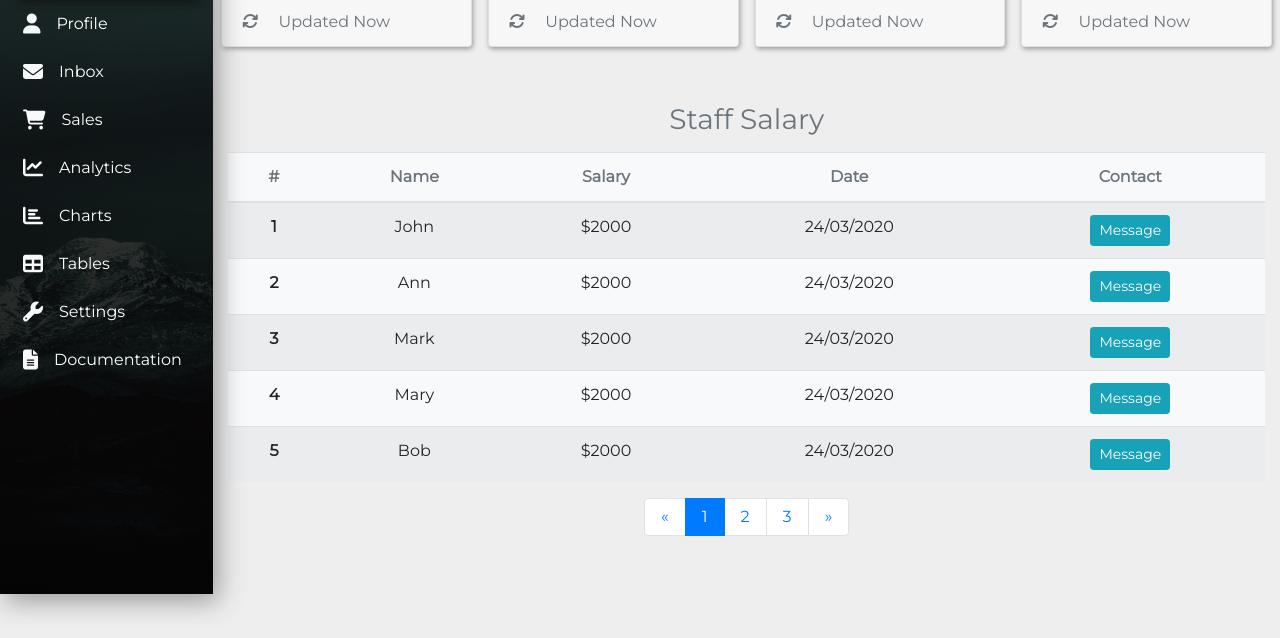
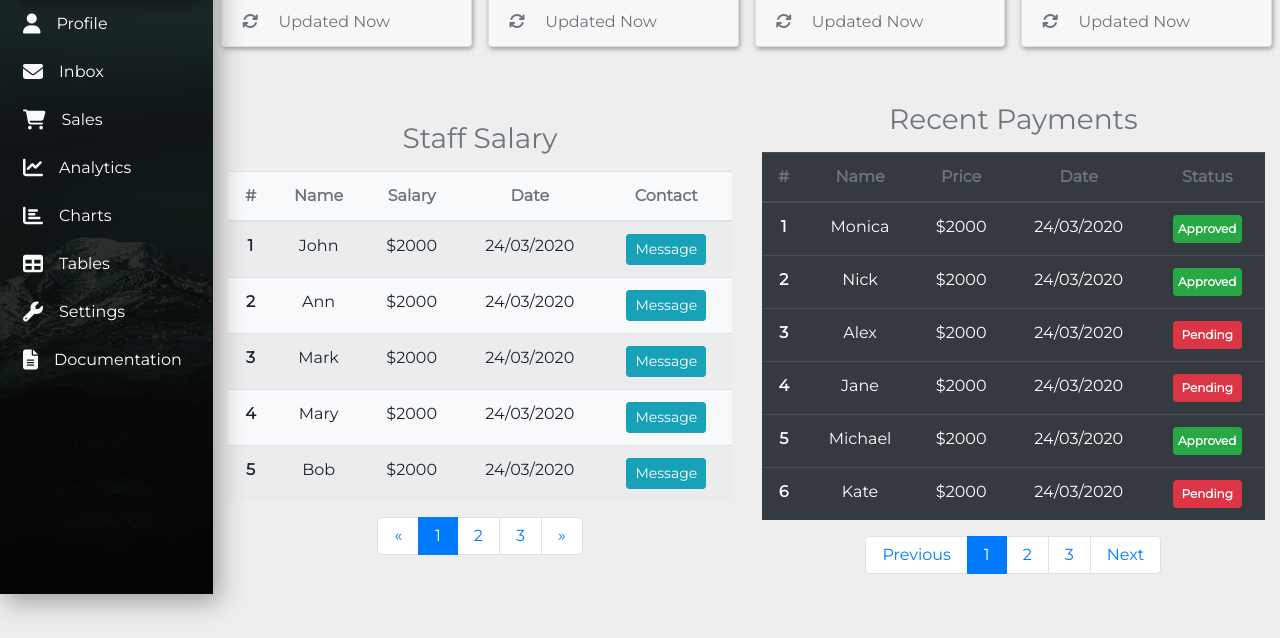
Before and after one commit to akash02-das/admin-dashboard, a plain HTML site: page index.html in a window 1280 px wide. Shown: the part 206-844 px from the top of the page. Before the commit the page ends 806 px from the top, so only its background shows below. Drawn offline with nearby package versions, Linux system fonts and the light colour scheme.

Commit message:
Created Bootstap Table No. 2

```diff
--- a/index.html
+++ b/index.html
@@ -281,8 +281,8 @@
       <div class="container-fluid">
         <div class="row mb-5">
           <div class="col-xl-10 col-lg-9 col-md-8 ml-auto">
-            <div class="row">
-              <div class="col-12">
+            <div class="row align-items-center">
+              <div class="col-xl-6 col-12 mb-4 mb-xl-0">
                 <h3 class="text-muted text-center mb-3">Staff Salary</h3>
                 <table class="table table-striped bg-light text-center">
                   <thead>
@@ -384,7 +384,119 @@
                 </nav>
                 <!-- End of Pagination -->
               </div>
-              <div class="col-12"></div>
+              <div class="col-xl-6 col-12">
+                <h3 class="text-muted text-center mb-3">Recent Payments</h3>
+                <table class="table table-dark table-hover text-center">
+                  <thead>
+                    <tr class="text-muted">
+                      <th>#</th>
+                      <th>Name</th>
+                      <th>Price</th>
+                      <th>Date</th>
+                      <th>Status</th>
+                    </tr>
+                  </thead>
+                  <tbody>
+                    <tr>
+                      <th>1</th>
+                      <td>Monica</td>
+                      <td>$2000</td>
+                      <td>24/03/2020</td>
+                      <td>
+                        <span class="badge badge-success w-75 py-2"
+                          >Approved</span
+                        >
+                      </td>
+                    </tr>
+                    <tr>
+                      <th>2</th>
+                      <td>Nick</td>
+                      <td>$2000</td>
+                      <td>24/03/2020</td>
+                      <td>
+                        <span class="badge badge-success w-75 py-2"
+                          >Approved</span
+                        >
+                      </td>
+                    </tr>
+                    <tr>
+                      <th>3</th>
+                      <td>Alex</td>
+                      <td>$2000</td>
+                      <td>24/03/2020</td>
+                      <td>
+                        <span class="badge badge-danger w-75 py-2"
+                          >Pending</span
+                        >
+                      </td>
+                    </tr>
+                    <tr>
+                      <th>4</th>
+                      <td>Jane</td>
+                      <td>$2000</td>
+                      <td>24/03/2020</td>
+                      <td>
+                        <span class="badge badge-danger w-75 py-2"
+                          >Pending</span
+                        >
+                      </td>
+                    </tr>
+                    <tr>
+                      <th>5</th>
+                      <td>Michael</td>
+                      <td>$2000</td>
+                      <td>24/03/2020</td>
+                      <td>
+                        <span class="badge badge-success w-75 py-2"
+                          >Approved</span
+                        >
+                      </td>
+                    </tr>
+                    <tr>
+                      <th>6</th>
+                      <td>Kate</td>
+                      <td>$2000</td>
+                      <td>24/03/2020</td>
+                      <td>
+                        <span class="badge badge-danger w-75 py-2"
+                          >Pending</span
+                        >
+                      </td>
+                    </tr>
+                  </tbody>
+                </table>
+                <!-- Pagination -->
+                <nav>
+                  <ul class="pagination justify-content-center">
+                    <li class="page-item">
+                      <a href="#" class="page-link py-2 px-3">
+                        <span>Previous</span>
+                      </a>
+                    </li>
+                    <li class="page-item active">
+                      <a href="#" class="page-link py-2 px-3">
+                        1
+                      </a>
+                    </li>
+                    <li class="page-item">
+                      <a href="#" class="page-link py-2 px-3">
+                        2
+                      </a>
+                    </li>
+                    <li class="page-item">
+                      <a href="#" class="page-link py-2 px-3">
+                        3
+                      </a>
+                    </li>
+                    <li class="page-item">
+                      <a href="#" class="page-link py-2 px-3">
+                        <span>Next</span>
+                      </a>
+                    </li>
+                  </ul>
+                </nav>
+                <!-- End of Pagination -->
+              </div>
             </div>
           </div>
         </div>
```
